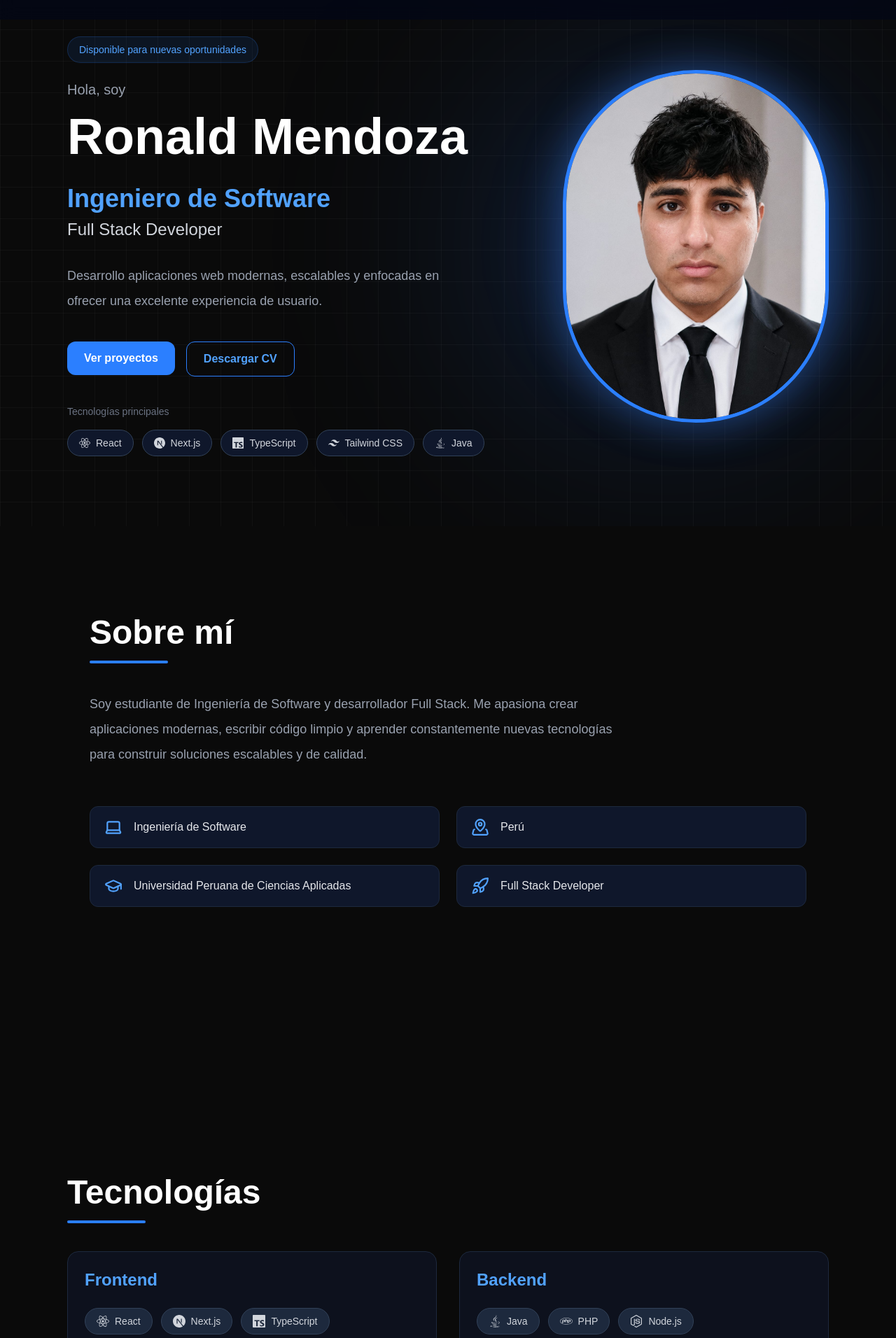
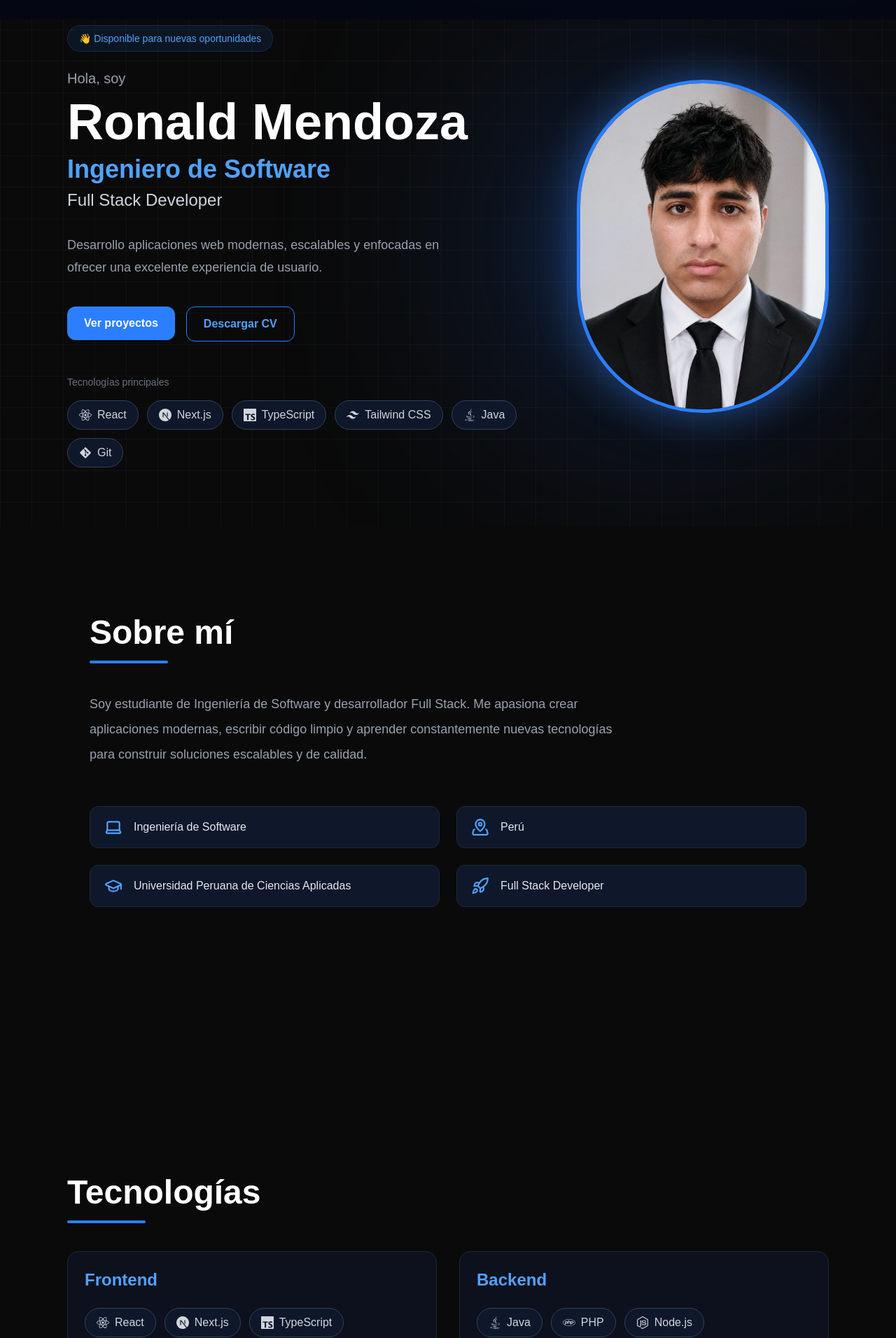
Before and after one commit to RonaldMendozaR/portfolio, a Next.js app: page / in a window 1280 px wide. Shown: the part 48-1960 px from the top of the page at 70% size. Built offline with nearby package versions, Linux system fonts and the light colour scheme.

Commit message:
refactor: decouple hero from skills and reuse skill badge

```diff
--- a/components/sections/Hero.tsx
+++ b/components/sections/Hero.tsx
@@ -2,14 +2,11 @@ import Image from "next/image";
 
 import Background from "@/components/common/Background";
 import Button from "@/components/ui/Button";
+import SkillBadge from "@/components/ui/SkillBadge";
+
 import { heroData } from "@/data/hero";
-import { skillCategories } from "@/data/skills";
 
 export default function Hero() {
-    const featuredSkills = skillCategories
-        .flatMap((category) => category.skills)
-        .slice(0, 5);
-
   return (
     <section
       className="
@@ -18,7 +15,6 @@ export default function Hero() {
         flex
         items-center
         justify-between
-                gap-20
         px-24
         overflow-hidden
       "
@@ -33,15 +29,14 @@ export default function Hero() {
           -translate-y-1/2
           w-96
           h-96
+          rounded-full
           bg-blue-500/20
-                    rounded-full
           blur-3xl
         "
       />
 
-            {/* Texto */}
+      {/* Contenido */}
       <div className="relative z-10 max-w-2xl">
-
         <span
           className="
             inline-block
@@ -56,22 +51,42 @@ export default function Hero() {
             text-blue-400
           "
         >
-                     {heroData.status}
+          👋 {heroData.status}
         </span>
 
-                <p className="text-xl text-gray-400 mb-2">
+        <p className="text-xl text-gray-400">
           {heroData.greeting}
         </p>
 
-                <h1 className="text-7xl font-bold text-white leading-tight">
+        <h1
+          className="
+            mt-3
+            text-7xl
+            font-bold
+            text-white
+          "
+        >
           {heroData.name}
         </h1>
 
-                <h2 className="mt-6 text-4xl font-semibold text-blue-400">
+        <h2
+          className="
+            mt-3
+            text-4xl
+            font-semibold
+            text-blue-400
+          "
+        >
           {heroData.title}
         </h2>
 
-                <p className="mt-2 text-2xl text-gray-300">
+        <p
+          className="
+            mt-2
+            text-2xl
+            text-gray-300
+          "
+        >
           {heroData.subtitle}
         </p>
 
@@ -80,7 +95,7 @@ export default function Hero() {
             mt-8
             max-w-xl
             text-lg
-                        leading-9
+            leading-8
             text-gray-400
           "
         >
@@ -88,7 +103,6 @@ export default function Hero() {
         </p>
 
         <div className="mt-10 flex gap-4">
-
           <a href="#projects">
             <Button text="Ver proyectos" />
           </a>
@@ -97,75 +111,56 @@ export default function Hero() {
             text="Descargar CV"
             variant="secondary"
           />
-
         </div>
 
-                <div className="mt-10">
-
-                    <p className="mb-4 text-sm text-gray-500">
+        <div className="mt-12">
+          <p
+            className="
+              mb-4
+              text-sm
+              text-gray-500
+            "
+          >
             {heroData.technologyTitle}
           </p>
 
           <div className="flex flex-wrap gap-3">
-                        {featuredSkills.map((skill) => {
-                            const Icon = skill.icon;
-
-                            return (
-                            <span
+            {heroData.featuredTechnologies.map((skill) => (
+              <SkillBadge
                 key={skill.name}
-                                className="
-                                flex
-                                items-center
-                                gap-2
-                                rounded-full
-                                border
-                                border-slate-700
-                                bg-slate-900
-                                px-4
-                                py-2
-                                text-sm
-                                text-gray-300
-                                transition-all
-                                duration-300
-                                hover:-translate-y-1
-                                hover:border-blue-500
-                                hover:text-blue-400
-                                "
-                            >
-                                <Icon size={16} />
-
-                                {skill.name}
-                            </span>
-                            );
-                        })}
+                name={skill.name}
+                icon={skill.icon}
+              />
+            ))}
           </div>
-
         </div>
-
       </div>
 
       {/* Imagen */}
-            <div className="relative z-10 flex items-center justify-center">
-
+      <div
+        className="
+          relative
+          z-10
+          flex
+          items-center
+          justify-center
+        "
+      >
         <Image
           src="/images/profile.png"
           alt="Foto de Ronald Mendoza"
-                    width={380}
-                    height={380}
+          width={360}
+          height={360}
+          priority
           className="
             rounded-full
             border-[5px]
             border-blue-500
             object-cover
             shadow-[0_0_60px_rgba(59,130,246,0.45)]
-                        transition-all
-                        duration-500
-                        hover:scale-105
           "
         />
-
       </div>
-
     </section>
   );
 }
--- a/components/ui/SkillBadge.tsx
+++ b/components/ui/SkillBadge.tsx
@@ -1,27 +1,38 @@
+import { IconType } from "react-icons";
+
 type SkillBadgeProps = {
   name: string;
+  icon: IconType;
 };
 
-export default function SkillBadge({ name }: SkillBadgeProps) {
+export default function SkillBadge({
+  name,
+  icon: Icon,
+}: SkillBadgeProps) {
   return (
     <span
       className="
+        flex
+        items-center
+        gap-2
         px-4
         py-2
         rounded-full
-        bg-slate-800
+        bg-slate-900
         border
         border-slate-700
         text-gray-300
         hover:border-blue-500
+        hover:text-blue-400
         hover:-translate-y-1
-        hover:text-blue-400
-        cursor-default
         transition-all
         duration-300
+        cursor-default
       "
     >
-      {name}
+      <Icon size={18} />
+
+      <span>{name}</span>
     </span>
   );
 }
--- a/components/ui/SkillCategoryCard.tsx
+++ b/components/ui/SkillCategoryCard.tsx
@@ -1,4 +1,5 @@
 import { IconType } from "react-icons";
+import SkillBadge from "./SkillBadge";
 
 type Skill = {
   name: string;
@@ -24,8 +25,8 @@ export default function SkillCategoryCard({
         p-6
         transition-all
         duration-300
+        hover:border-blue-500
         hover:-translate-y-2
-        hover:border-blue-500
       "
     >
       <h3
@@ -40,36 +41,13 @@ export default function SkillCategoryCard({
       </h3>
 
       <div className="flex flex-wrap gap-3">
-        {skills.map((skill) => {
-          const Icon = skill.icon;
-
-          return (
-            <div
-              key={skill.name}
-              className="
-                flex
-                items-center
-                gap-2
-                rounded-full
-                border
-                border-slate-700
-                bg-slate-800
-                px-4
-                py-2
-                text-sm
-                text-gray-300
-                transition-all
-                duration-300
-                hover:border-blue-500
-                hover:text-blue-400
-              "
-            >
-              <Icon size={18} />
-
-              <span>{skill.name}</span>
-            </div>
-          );
-        })}
+        {skills.map((skill) => (
+          <SkillBadge
+            key={skill.name}
+            name={skill.name}
+            icon={skill.icon}
+          />
+        ))}
       </div>
     </div>
   );
--- a/data/hero.ts
+++ b/data/hero.ts
@@ -1,7 +1,19 @@
+import {
+  FaReact,
+  FaJava,
+  FaGitAlt,
+} from "react-icons/fa";
+
+import {
+  SiNextdotjs,
+  SiTypescript,
+  SiTailwindcss,
+} from "react-icons/si";
+
 export const heroData = {
+  greeting: "Hola, soy",
+
   name: "Ronald Mendoza",
-
-  greeting: "Hola, soy",
 
   status: "Disponible para nuevas oportunidades",
 
@@ -9,15 +21,37 @@ export const heroData = {
 
   subtitle: "Full Stack Developer",
 
-  location: "Perú",
-
   technologyTitle: "Tecnologías principales",
 
   heroDescription:
     "Desarrollo aplicaciones web modernas, escalables y enfocadas en ofrecer una excelente experiencia de usuario.",
 
-  aboutDescription:
-    "Soy estudiante de Ingeniería de Sistemas y desarrollador Full Stack. Me apasiona crear aplicaciones modernas, mantener un código limpio y aprender constantemente nuevas tecnologías.",
+  featuredTechnologies: [
+    {
+      name: "React",
+      icon: FaReact,
+    },
+    {
+      name: "Next.js",
+      icon: SiNextdotjs,
+    },
+    {
+      name: "TypeScript",
+      icon: SiTypescript,
+    },
+    {
+      name: "Tailwind CSS",
+      icon: SiTailwindcss,
+    },
+    {
+      name: "Java",
+      icon: FaJava,
+    },
+    {
+      name: "Git",
+      icon: FaGitAlt,
+    },
+  ],
 
   email: "",
 
```
Lines whose indentation alone changed are shown as unchanged.
